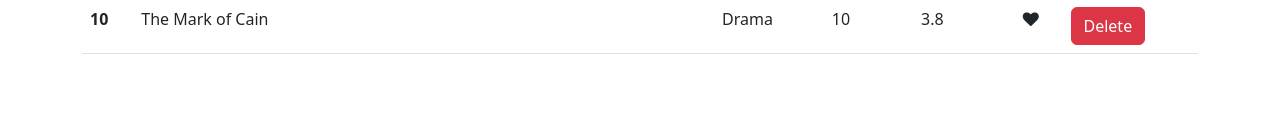
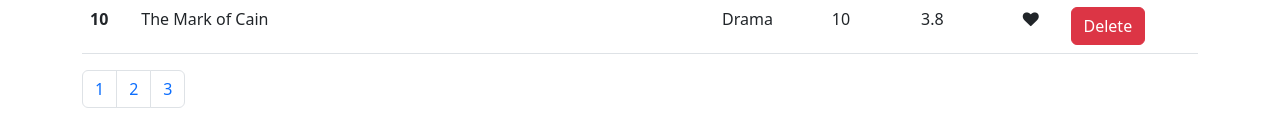
Before and after one commit to pravar1919/react-basics, a React (Create React App) app: page / in a window 1280 px wide. Shown: the part 657-797 px from the top of the page. Built offline with nearby package versions, Linux system fonts and the light colour scheme.

Commit message:
added pagination

```diff
--- a/package.json
+++ b/package.json
@@ -8,6 +8,7 @@
     "@testing-library/user-event": "^13.5.0",
     "bootstrap": "^5.2.2",
     "font-awesome": "^4.7.0",
+    "lodash": "^4.17.10",
     "react": "^18.2.0",
     "react-dom": "^18.2.0",
     "react-scripts": "^5.0.1",
--- /dev/null
+++ b/src/components/common/pagination.jsx
@@ -0,0 +1,26 @@
+import React from "react";
+import _ from "lodash";
+
+const Pagination = (props) => {
+  const { itemCounts, pageSize } = props;
+
+  const pageCount = Math.ceil(itemCounts / pageSize);
+  if (pageCount === 1) return null;
+  const pages = _.range(1, pageCount + 1);
+
+  return (
+    <nav aria-label="Page navigation example">
+      <ul className="pagination">
+        {pages.map((page) => {
+          return (
+            <li key={page} className="page-item">
+              <a className="page-link">{page}</a>
+            </li>
+          );
+        })}
+      </ul>
+    </nav>
+  );
+};
+
+export default Pagination;
--- a/src/components/movies.jsx
+++ b/src/components/movies.jsx
@@ -1,10 +1,12 @@
 import React, { Component } from "react";
 import { getMovies } from "../services/movieData";
+import Pagination from "./common/pagination";
 import Like from "./likes";
 
 class Movies extends Component {
   state = {
     movies: getMovies(),
+    pageSize: 4,
   };
 
   handleDelete = (movie) => {
@@ -20,6 +22,10 @@
     movies[index].like = !movies[index].like;
     this.setState({ movies });
   };
+
+  handlePageChange(page) {
+    console.log("page", page);
+  }
   render() {
     const { length: count } = this.state.movies;
 
@@ -64,6 +70,11 @@
             ))}
           </tbody>
         </table>
+        <Pagination
+          itemCounts={count}
+          pageSize={this.state.pageSize}
+          onPageChange={this.handlePageChange}
+        />
       </div>
     );
   }
```
Also changed, not shown: 1 other file (tests, documents, lock files or other folders).
